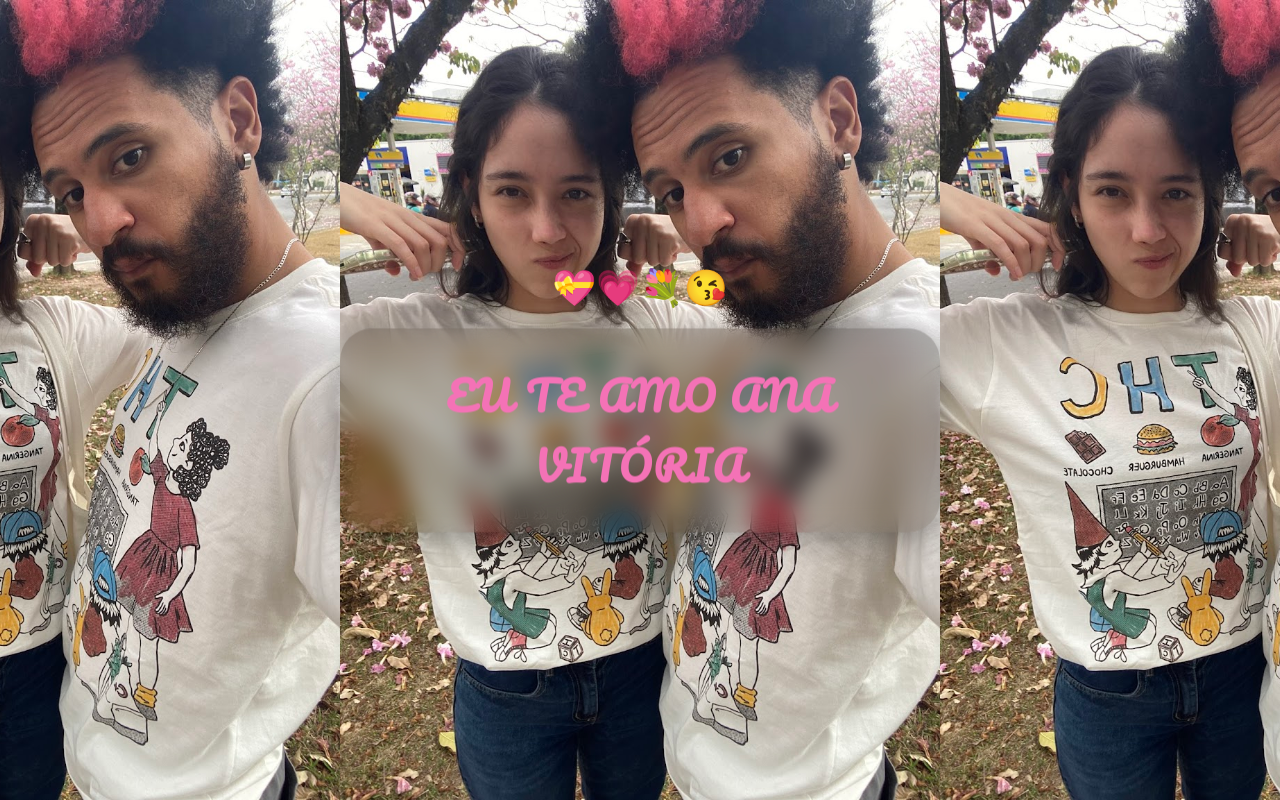
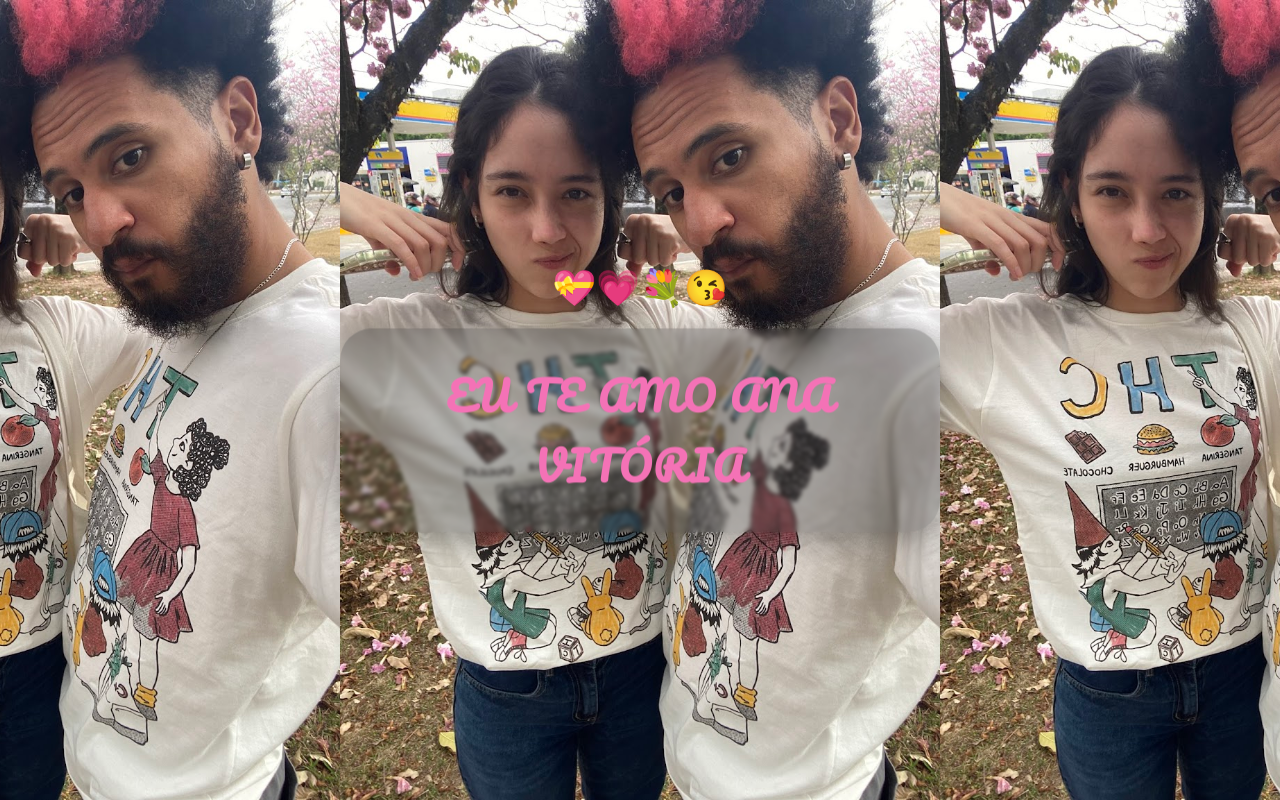
Before and after one commit to manieldorais/manieldorais.github.io, a plain HTML site: page tmav/index.html in a window 1280 px wide. Drawn offline with Linux system fonts and the light colour scheme.

Commit message:
update blure

```diff
--- a/tmav/index.html
+++ b/tmav/index.html
@@ -56,8 +56,8 @@
             border-radius: 2rem;
             background: rgba(0,0,0,0.25);
             box-shadow: 0 8px 32px 0 rgba(0,0,0,0.37);
-            backdrop-filter: blur(12px) saturate(180%);
-            -webkit-backdrop-filter: blur(12px) saturate(180%);
+            backdrop-filter: blur(2px) saturate(80%);
+            -webkit-backdrop-filter: blur(2px) saturate(80%);
             font-family: 'Pacifico', cursive;
             transition: font-family 0.7s, color 0.7s;
             letter-spacing: 2px;
```
